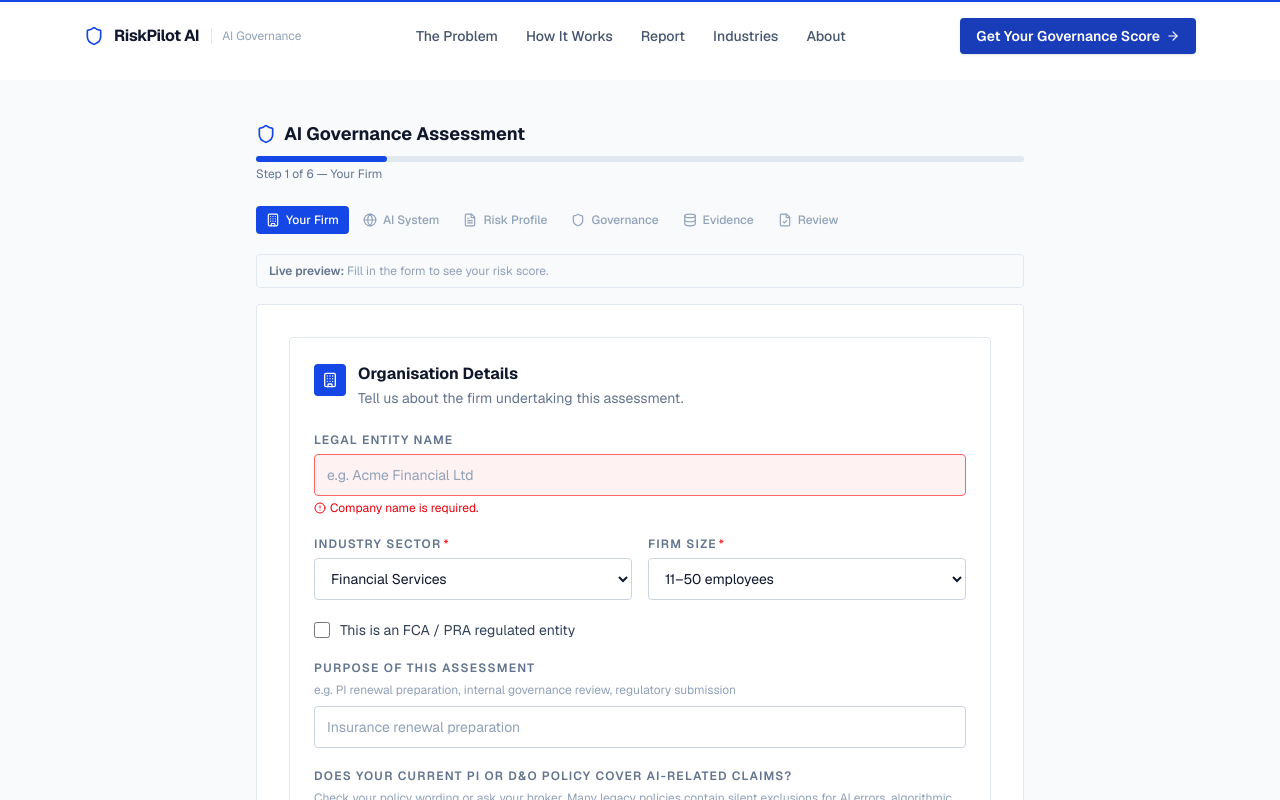
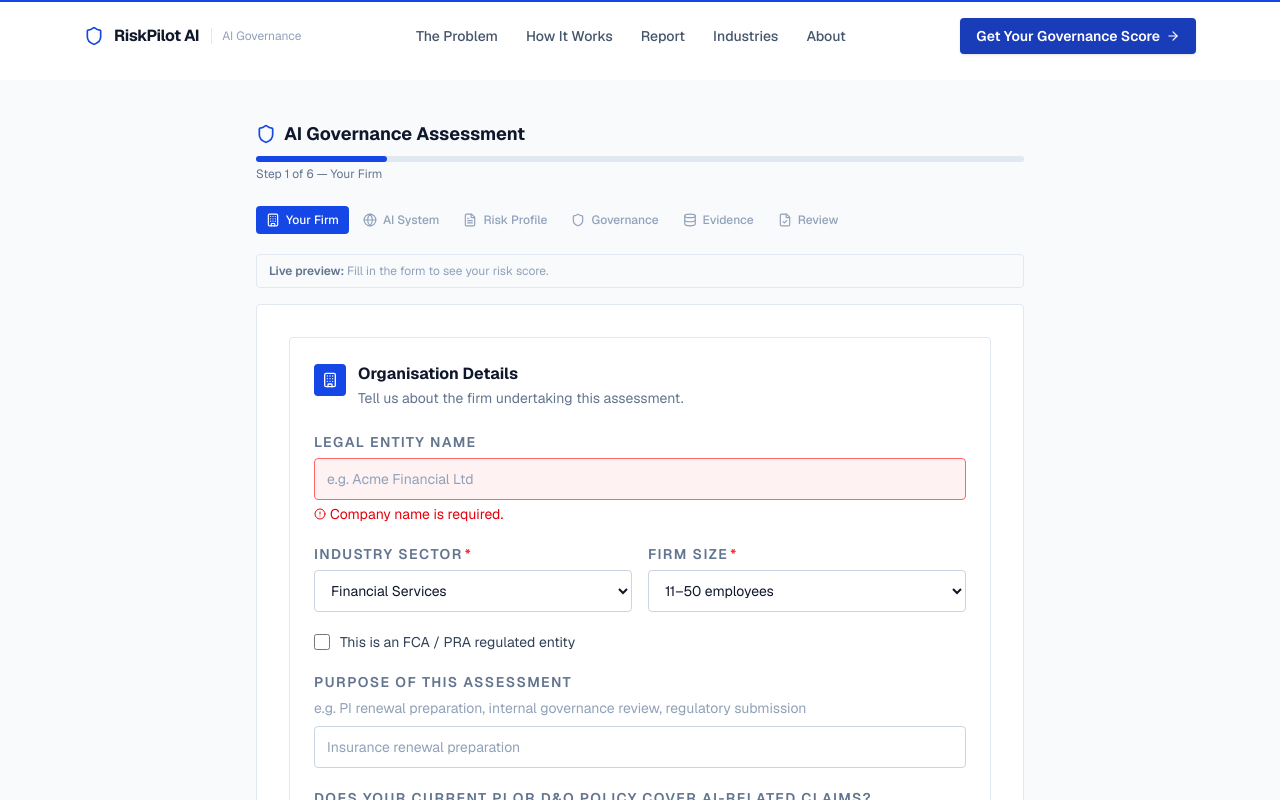
Before and after one commit to collinsobasuyi/riskpilot-ai, a Next.js app: page /assessment in a window 1280 px wide. Both pictures are taken after a click on the button "Next". Shown: the top 800 px of the page. Built offline with nearby package versions, Linux system fonts and the light colour scheme.

Commit message:
fix(a11y): bump font sizes in FieldPrimitives — labels, hints, errors

```diff
--- a/components/assessment/FieldPrimitives.tsx
+++ b/components/assessment/FieldPrimitives.tsx
@@ -6,7 +6,7 @@ import { AlertCircle } from "lucide-react";
 export function FieldError({ msg }: { msg?: string }) {
   if (!msg) return null;
   return (
-    <p className="mt-1 flex items-center gap-1 text-xs text-red-600">
+    <p className="mt-1 flex items-center gap-1 text-sm text-red-600">
       <AlertCircle className="h-3 w-3 shrink-0" />
       {msg}
     </p>
@@ -15,7 +15,7 @@ export function FieldError({ msg }: { msg?: string }) {
 
 export function Label({ children, required }: { children: React.ReactNode; required?: boolean }) {
   return (
-    <label className="mb-1.5 block text-xs font-semibold uppercase tracking-widest text-slate-500">
+    <label className="mb-1.5 block text-sm font-semibold uppercase tracking-widest text-slate-500">
       {children}
       {required && <span className="ml-0.5 text-red-500">*</span>}
     </label>
@@ -23,7 +23,7 @@ export function Label({ children, required }: { children: React.ReactNode; requi
 }
 
 export function Hint({ children }: { children: React.ReactNode }) {
-  return <p className="mb-2 text-xs text-slate-400">{children}</p>;
+  return <p className="mb-2 text-sm text-slate-400">{children}</p>;
 }
 
 const fieldBase =
@@ -181,8 +181,8 @@ export function RadioGroup({
             className="mt-0.5 accent-blue-700"
           />
           <div>
-            <p className="text-sm font-medium text-slate-800">{opt.label}</p>
-            {opt.hint && <p className="text-xs text-slate-500">{opt.hint}</p>}
+            <p className="text-base font-medium text-slate-800">{opt.label}</p>
+            {opt.hint && <p className="text-sm text-slate-500">{opt.hint}</p>}
           </div>
         </label>
       ))}
```
